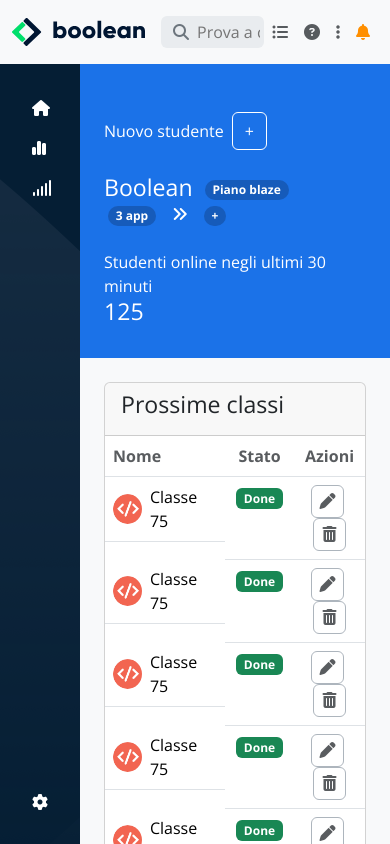
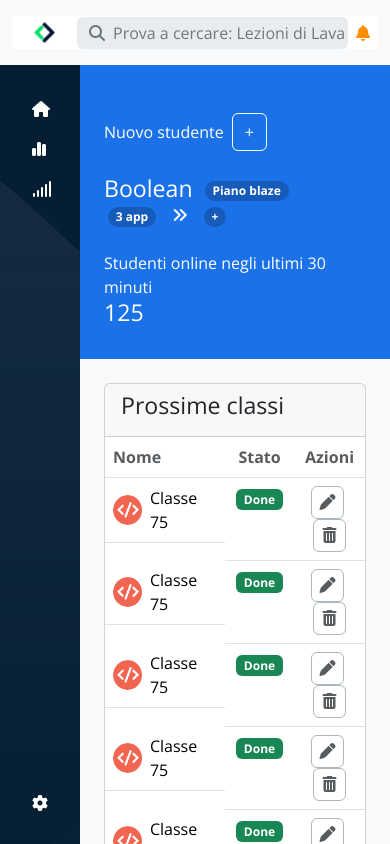
Before and after one commit to DavideSberna/html-css-bootstrap-dashboard, a plain HTML site: page index.html in a window 390 px wide. Drawn offline with nearby package versions, Linux system fonts and the light colour scheme.

Commit message:
fetch logo  replace

```diff
--- a/index.html
+++ b/index.html
@@ -16,9 +16,12 @@
 <body class="bg-body-tertiary">
     <header class="debug container-fluid">
         <section class="pt-2 pb-2">
-            <div class="d-flex justify-content-between align-items-center pt-2 pb-2">
-                <div>
-                    <img src="./img/logo.svg" class="d-block pe-3" alt="logo">
+            <div class="d-flex justify-content-between align-items-center mt-2 mb-2 bg-white">
+                <div class="pe-3">
+                    <img src="./img/logo.svg" class="d-none d-md-block" alt="logo">
+                </div>
+                <div class="pe-3">
+                    <img src="./img/mobile-logo.png" class="d-block d-md-none icon-27" alt="logo">
                 </div>
                 <div class="bg-body-secondary d-flex w-100 rounded-2 p-1">
                     <div class="ps-2 pe-2">
@@ -29,13 +32,13 @@
                     </div>
                 </div>
                 <div class="d-flex">
-                    <div>
+                    <div class="d-none d-md-block">
                         <a href="#"><i class="fa-solid fa-list-ul ps-2 pe-2 text-body-secondary"></i></a>
                     </div>
-                    <div>
+                    <div class="d-none d-md-block">
                         <a href="#"><i class="fa-solid fa-circle-question ps-2 pe-2 text-body-secondary"></i></a>
                     </div>
-                    <div>
+                    <div class="d-none d-md-block">
                         <a href="#"><i class="fa-solid fa-ellipsis-vertical ps-2 pe-2 text-body-secondary"></i></a>
                     </div>
                     <div>
```
